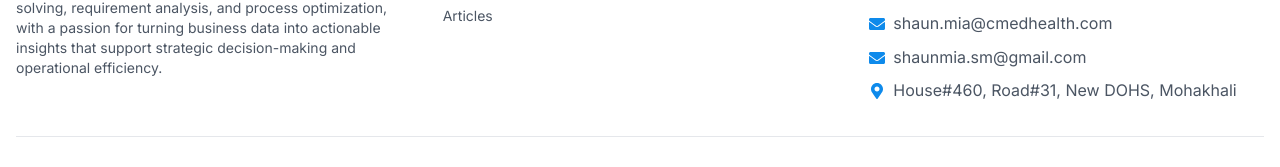
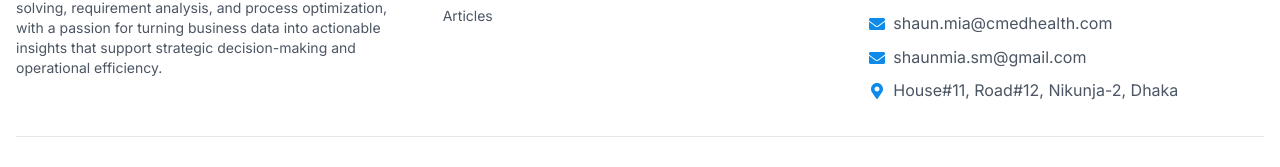
Before and after one commit to shaun-mia/Portfolio, a React (Vite) app: page /projects/1 in a window 1280 px wide. Shown: the part 332-499 px from the top of the page. Built offline with nearby package versions, Linux system fonts and the light colour scheme.

Commit message:
Location chnage

```diff
--- a/src/components/Footer.jsx
+++ b/src/components/Footer.jsx
@@ -46,7 +46,7 @@ Business Analyst specializing in data-driven problem-solving, requirement analys
               </a>
               <div className="flex items-center gap-2 text-gray-600 dark:text-gray-300">
                 <FaMapMarkerAlt className="text-primary-500" />
-                <span> House#460, Road#31, New DOHS, Mohakhali</span>
+                <span> House#11, Road#12, Nikunja-2, Dhaka </span>
               </div>
             </div>
           </div>
```
